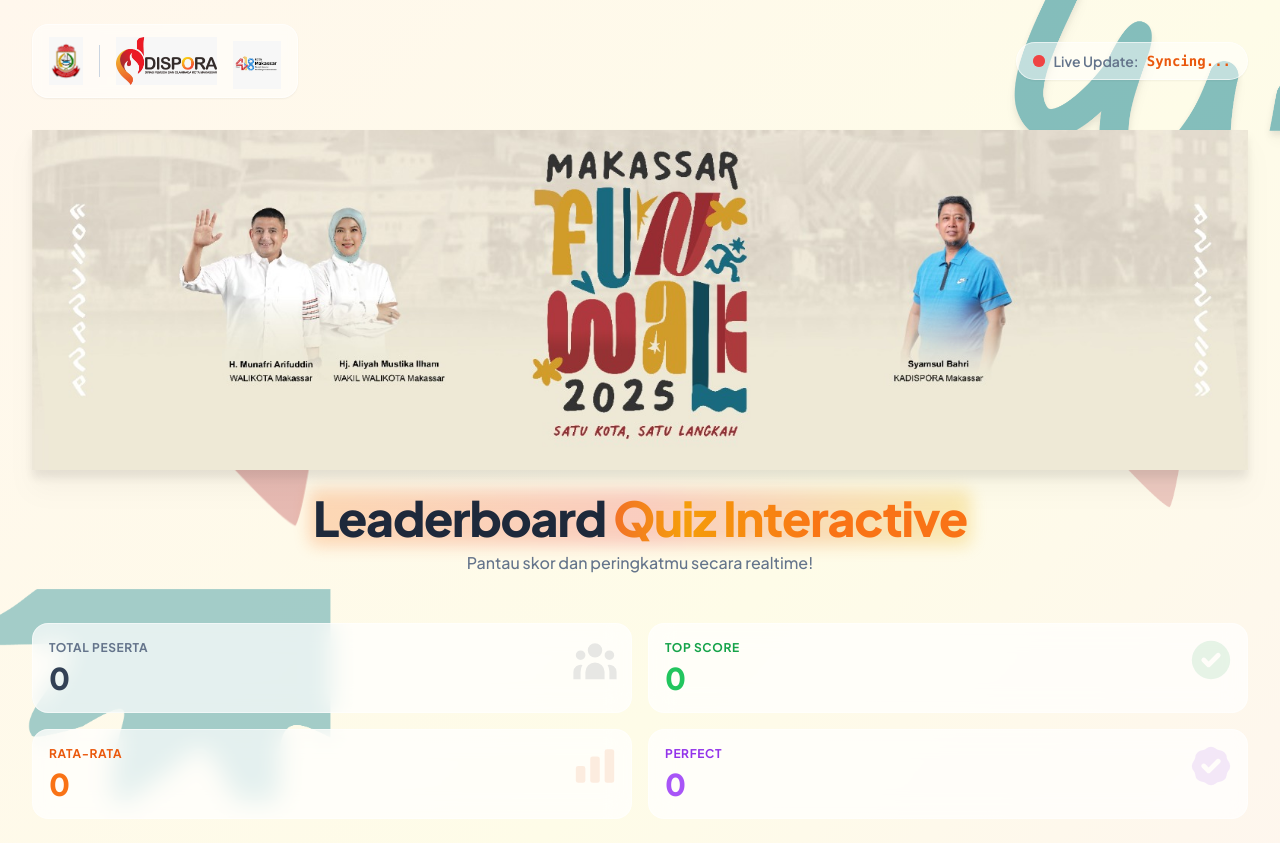
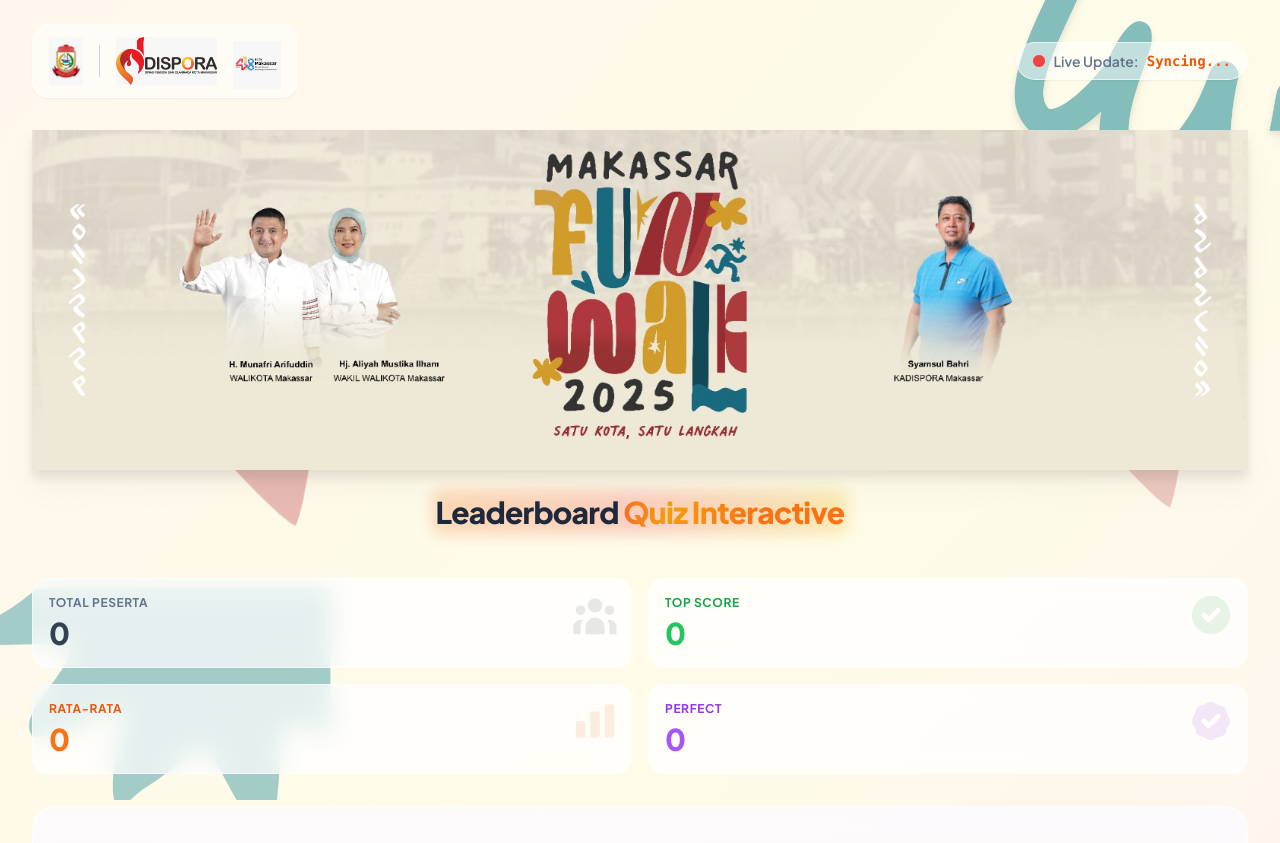
Before and after one commit to muhdanfyan/quiz-funwalhutmk2025, a plain HTML site: page index.html in a window 1280 px wide. Shown: the top 843 px of the page. Drawn offline with nearby package versions, Linux system fonts and the light colour scheme; no server answers.

Commit message:
Update index.html

```diff
--- a/index.html
+++ b/index.html
@@ -163,11 +163,11 @@
                 <div
                     class="absolute -inset-1 bg-gradient-to-r from-orange-500 via-red-500 to-yellow-500 rounded-lg blur opacity-25">
                 </div>
-                <h1 class="relative text-3xl md:text-5xl font-extrabold text-slate-800 tracking-tight leading-tight">
+                <h2 class="relative text-xl md:text-3xl font-extrabold text-slate-800 tracking-tight leading-tight">
                     Leaderboard <span class="text-shine">Quiz Interactive</span>
-                </h1>
+                </h2>
             </div>
-            <p class="text-slate-500 mt-2 font-medium">Pantau skor dan peringkatmu secara realtime!</p>
+
         </div>
 
         <!-- Main Layout: Stats + Podium + Table -->
```
